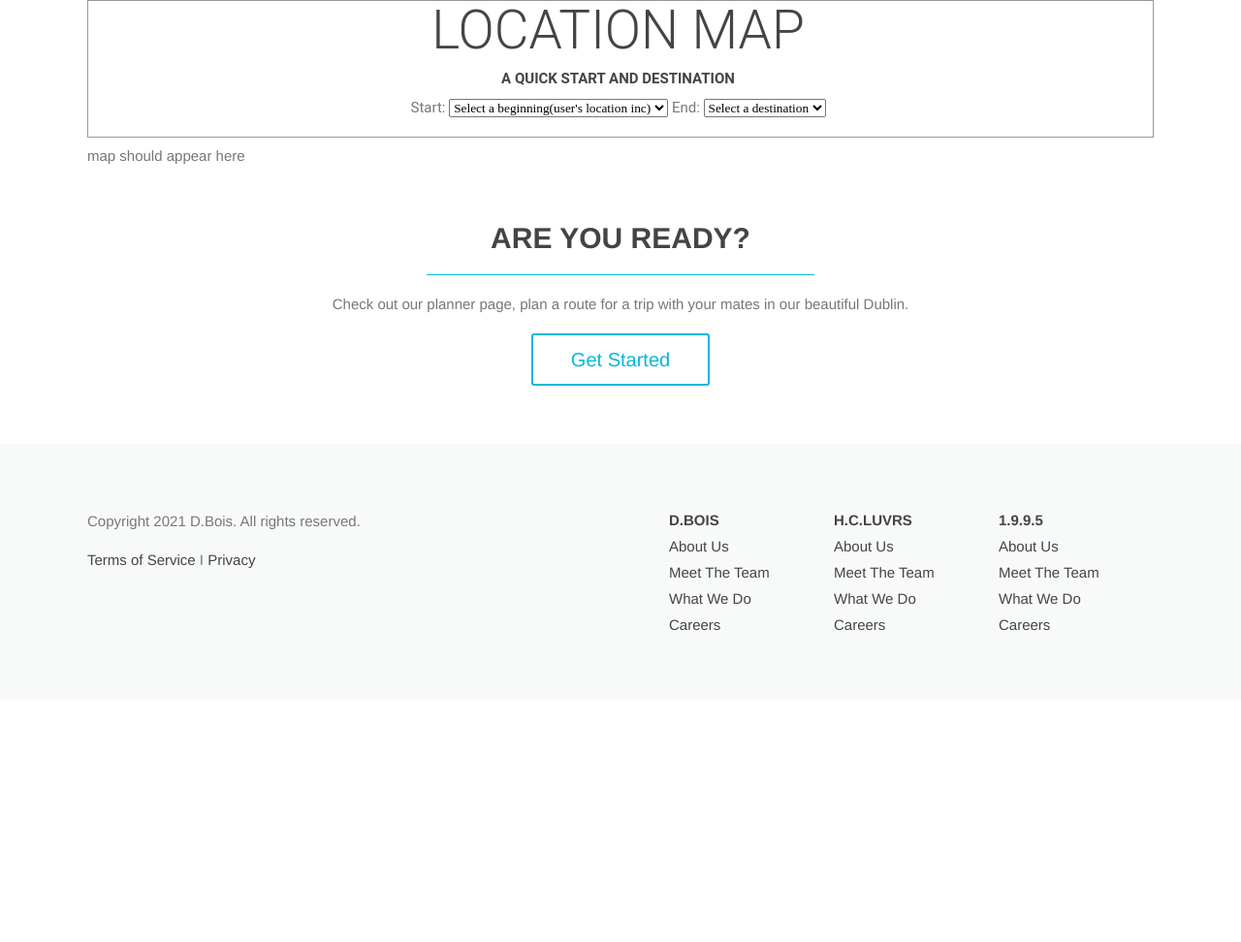
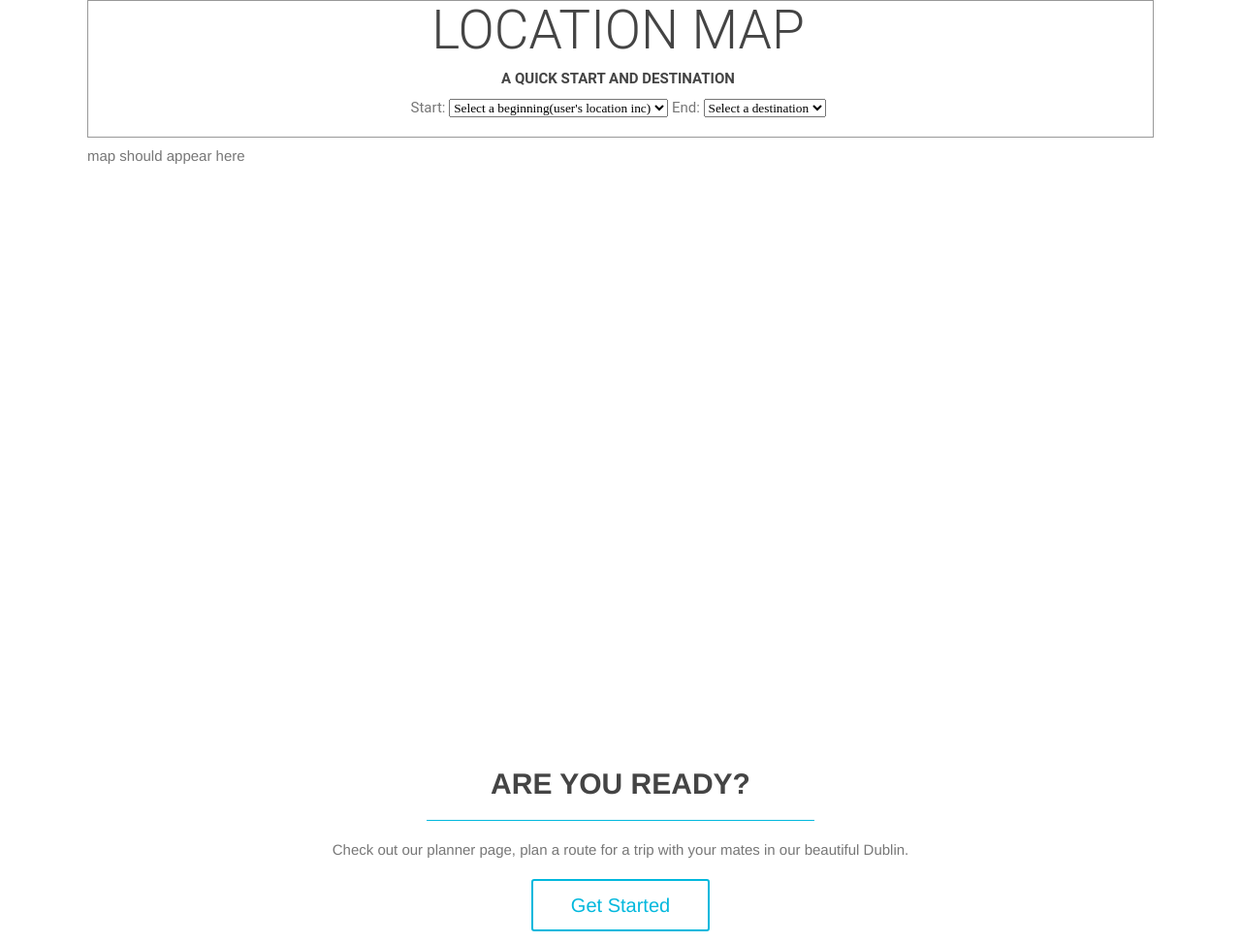
Before and after one commit to CatLuvrHass/DublinBikeApp, a Flask app: page / in a window 1280 px wide. Shown: the part 1459-2431 px from the top of the page at 97% size. Before the commit the page ends 2110 px from the top, so only its background shows below. Run offline with Flask 2, Linux system fonts and the light colour scheme; data that the repository does not hold is empty; some libraries are stand-ins or nearby versions.

Commit message:
everthing working perfectly now

```diff
--- a/flaskapp/static/style.css
+++ b/flaskapp/static/style.css
@@ -247,9 +247,7 @@ footer {
     overflow: auto;
 }
 
-#map {
-  height: 90%;
-}
+
 /* Optional: Makes the sample page fill the window. */
 html,
 body {
--- a/flaskapp/templates/index.html
+++ b/flaskapp/templates/index.html
@@ -37,6 +37,7 @@
         <a href="http://127.0.0.1:5000/map" class="button-1">Get Started</a>
     </div>
 </div>
+
 <div id="features">
     <div class="wrapper">
         <ul>
```
